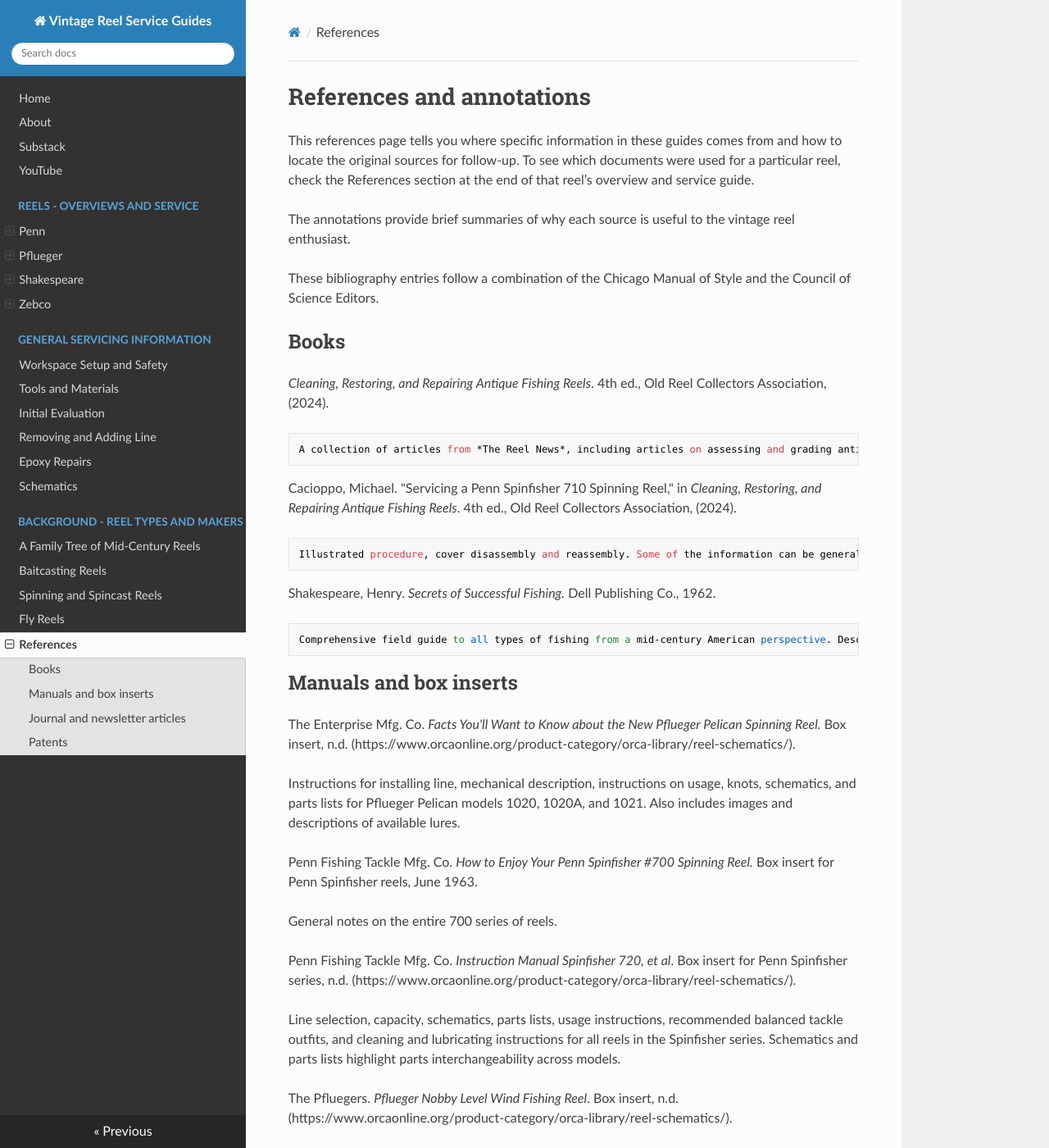
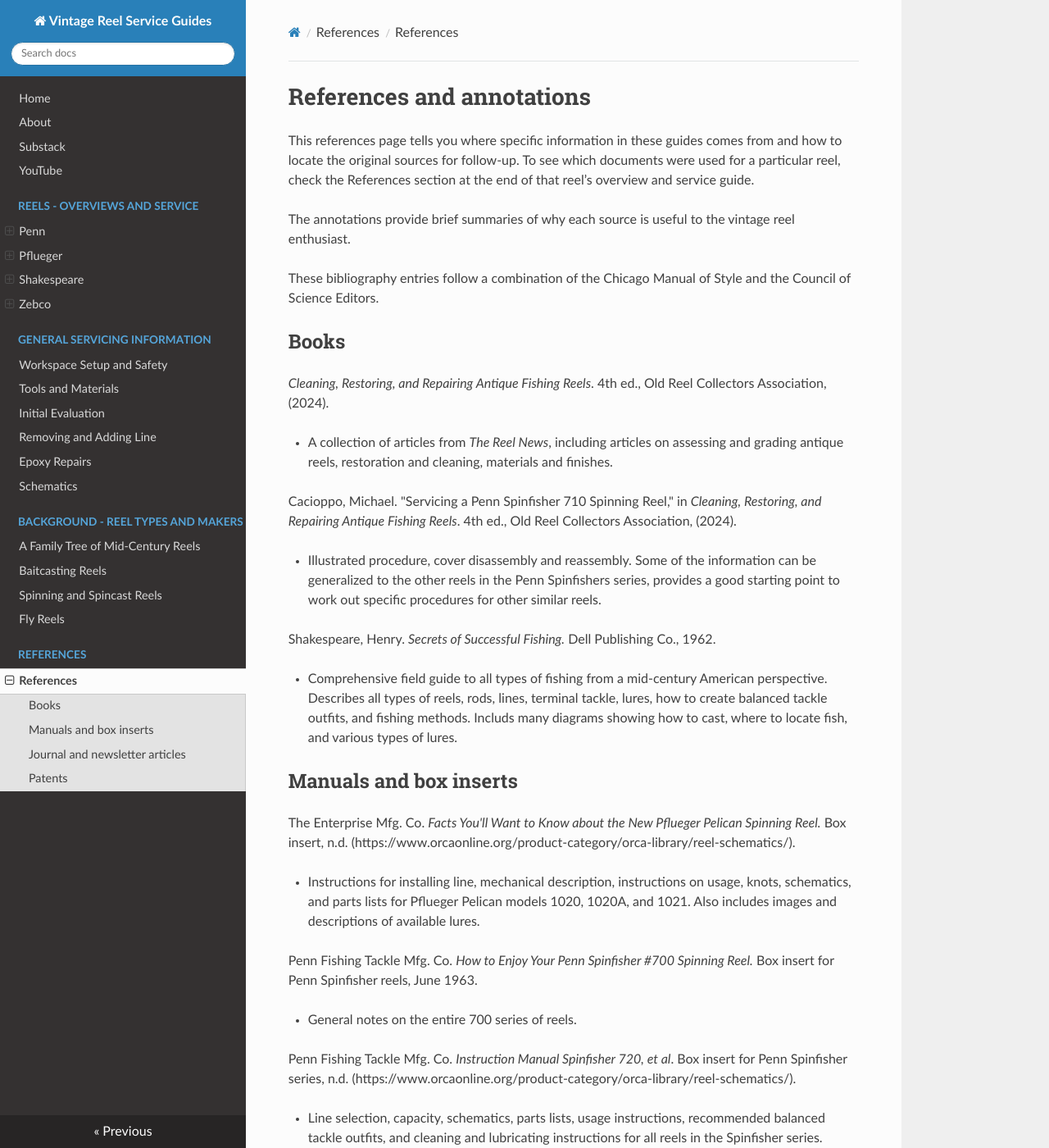
Before and after one commit to john-tech-writer/vintage-reel-service-guides, an MkDocs documentation site: the page built from docs/references.md, in a window 1280 px wide and 1400 px high. Shown: the whole window at 82% size. Built offline with MkDocs 1.6.1, drawn with Linux system fonts in a browser that asks for light colours; nearby versions of some CDN libraries.

Commit message:
updates to refs, substack and yt info

```diff
--- a/docs/references.md
+++ b/docs/references.md
@@ -10,47 +10,47 @@
 
 *Cleaning, Restoring, and Repairing Antique Fishing Reels*. 4th ed., Old Reel Collectors Association, (2024).
 
-    A collection of articles from *The Reel News*, including articles on assessing and grading antique reels, restoration and cleaning, materials and finishes.
+  - A collection of articles from *The Reel News*, including articles on assessing and grading antique reels, restoration and cleaning, materials and finishes.
 
 Cacioppo, Michael. "Servicing a Penn Spinfisher 710 Spinning Reel," in *Cleaning, Restoring, and Repairing Antique Fishing Reels*. 4th ed., Old Reel Collectors Association, (2024).
 
-    Illustrated procedure, cover disassembly and reassembly. Some of the information can be generalized to the other reels in the Penn Spinfishers series, provides a good starting point to work out specific procedures for other similar reels.
+  - Illustrated procedure, cover disassembly and reassembly. Some of the information can be generalized to the other reels in the Penn Spinfishers series, provides a good starting point to work out specific procedures for other similar reels.
 
 Shakespeare, Henry. *Secrets of Successful Fishing.* Dell Publishing Co., 1962.
 
-    Comprehensive field guide to all types of fishing from a mid-century American perspective. Describes all types of reels, rods, lines, terminal tackle, lures, how to create balanced tackle outfits, and fishing methods. Includs many diagrams showing how to cast, where to locate fish, and various types of lures.
+  - Comprehensive field guide to all types of fishing from a mid-century American perspective. Describes all types of reels, rods, lines, terminal tackle, lures, how to create balanced tackle outfits, and fishing methods. Includs many diagrams showing how to cast, where to locate fish, and various types of lures.
 
 
 ## Manuals and box inserts
 
 The Enterprise Mfg. Co. *Facts You'll Want to Know about the New Pflueger Pelican Spinning Reel.* Box insert, n.d. (https://www.orcaonline.org/product-category/orca-library/reel-schematics/).
 
-Instructions for installing line, mechanical description, instructions on usage, knots, schematics, and parts lists for Pflueger Pelican models 1020, 1020A, and 1021. Also includes images and descriptions of available lures.
+  - Instructions for installing line, mechanical description, instructions on usage, knots, schematics, and parts lists for Pflueger Pelican models 1020, 1020A, and 1021. Also includes images and descriptions of available lures.
 
 Penn Fishing Tackle Mfg. Co. *How to Enjoy Your Penn Spinfisher #700 Spinning Reel.* Box insert for Penn Spinfisher reels, June 1963.
 
-General notes on the entire 700 series of reels.
+  - General notes on the entire 700 series of reels.
 
 Penn Fishing Tackle Mfg. Co. *Instruction Manual Spinfisher 720, et al*. Box insert for Penn Spinfisher series, n.d. (https://www.orcaonline.org/product-category/orca-library/reel-schematics/).
 
-Line selection, capacity, schematics, parts lists, usage instructions, recommended balanced tackle outfits, and cleaning and lubricating instructions for all reels in the Spinfisher series. Schematics and parts lists highlight parts interchangeability across models.
+  - Line selection, capacity, schematics, parts lists, usage instructions, recommended balanced tackle outfits, and cleaning and lubricating instructions for all reels in the Spinfisher series. Schematics and parts lists highlight parts interchangeability across models.
 
 The Pfluegers. *Pflueger Nobby Level Wind Fishing Reel*. Box insert, n.d. (https://www.orcaonline.org/product-category/orca-library/reel-schematics/).
 
-Schematic, parts list, line capacity, cleaning and lubricating instructions, and mechanical description for the Pflueger Nobby No. 1963.
+  - Schematic, parts list, line capacity, cleaning and lubricating instructions, and mechanical description for the Pflueger Nobby No. 1963.
 
 ## Journal and newsletter articles
 
 Miller, Bob. "The Pflueger Nobby - A Few Surpises." *The Reel News* 13, no. 3 (2003): 10-12. (https://www.orcaonline.org/the-reel-news-index-online-full/).
 
-A brief historical overview of the various models of the Pflueger Nobby baitcasting reel. Discusses the naming, production dates, amd mechanical details for all the models in the series. Includes illustrations.
+  - A brief historical overview of the various models of the Pflueger Nobby baitcasting reel. Discusses the naming, production dates, amd mechanical details for all the models in the series. Includes illustrations.
 
 Steward, Douglas. "A History of the Shakespeare Company 1896-1952." (n.d.): Kalamazoo College CACHE Digital Archive (https://cache.kzoo.edu).
 
-Covers what years important reel models were introduced.
+  - Covers what years important reel models were introduced.
 
 ## Patents
 
 Goldberg, Jacob M., inventor. Fishing Reel. [United States patent US 2,571,440](magic/magic-fishing-reel-patent.pdf). 1951 Oct 16.
 
-Describes the mechanics and operation of the reel marketed as the Magic Fishing Reel, includes schematics.
+  - Describes the mechanics and operation of the reel marketed as the Magic Fishing Reel, includes schematics.
--- /dev/null
+++ b/docs/substack-subscribe.md
@@ -0,0 +1,8 @@
+# Substack
+
+The [Vintage Reel Service Guides Substack](https://vintagereelserviceguides.substack.com) hosts narrative content about both vintage reels and the Vintage Reel Service Guides project itself. Post series include:
+
+  - **Welcome to the Bench:** This New Arrivals series provides a quick narrative overview of each new reel, some facts about it, history, light on tech-talk.
+  - **Service Guides:** This Guides series functions mostly as a notification if you subscribe to the substack, to let you know when a complete set of guides and videos has been published for each reel.
+  - **Reel Stories:** This Field Stories series includes reports on field use of the reels after servicing, from test casting sessions in the yard to fishing trips. It also includes more narrative accounts about reels that have some personal stories to tell.
+  - **At the Bench:** This Production Notes series talks about the processes behind creating Vintage Reel Service Guides, including photography, video, lighting, software, tools, and other workspace/production space/workstation articles.
--- a/mkdocs.yml
+++ b/mkdocs.yml
@@ -4,7 +4,7 @@
 nav:
   - Home: index.md
   - About: about.md
-  - Substack: subscribe-substack.md
+  - Substack: substack-subscribe.md
   - YouTube: youtube-channel.md
 
   - Reels - Overviews and Service:
@@ -37,7 +37,8 @@
       - Spinning and Spincast Reels: spinning-reels.md
       - Fly Reels: fly-reels.md
 
-  - References: references.md
+  - References:
+      - References: references.md
 theme:
   name: readthedocs
 plugins:
```
Also changed, not shown: docs/subscribe-substack.md (deleted, +0 -11 lines), docs/youtube-channel.md (+1 -8 lines).
